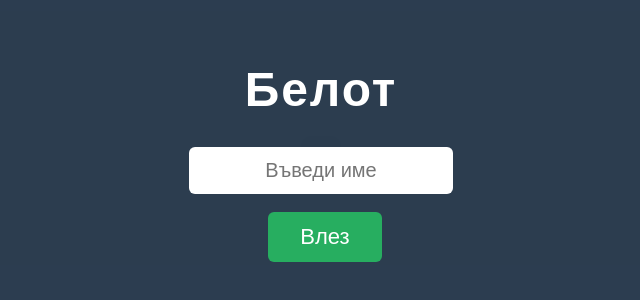
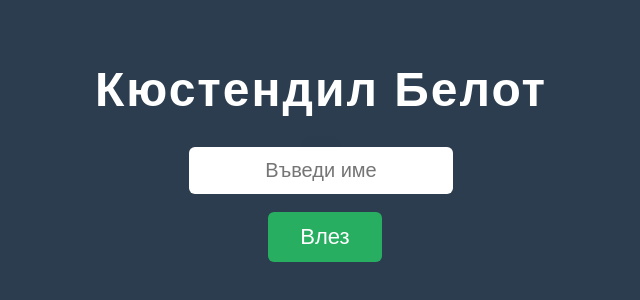
Before and after one commit to DexWRLD/BelotBGKyustendil, a website built with webpack: page client/index.html in a window 1280 px wide. Shown: the part 244-544 px from the top of the page, without its empty margins (319-959 px from the left). Built offline with nearby package versions, Linux system fonts and the light colour scheme; no server answers.

Commit message:
Update index.html title and main menu header to reflect new branding as "Кюстендил Белот"

```diff
--- a/client/index.html
+++ b/client/index.html
@@ -2,12 +2,12 @@
 <html lang="bg">
 <head>
     <meta charset="UTF-8">
-    <title>Белот</title>
+    <title>Кюстендил Белот</title>
     <link rel="stylesheet" href="style.css">
 </head>
 <body>
     <div id="main-menu">
-        <h1>Белот</h1>
+        <h1>Кюстендил Белот</h1>
         <input type="text" id="name" placeholder="Въведи име">
         <button id="join">Влез</button>
         <div id="join-error" style="color:#c00;margin-top:10px;"></div>
```
